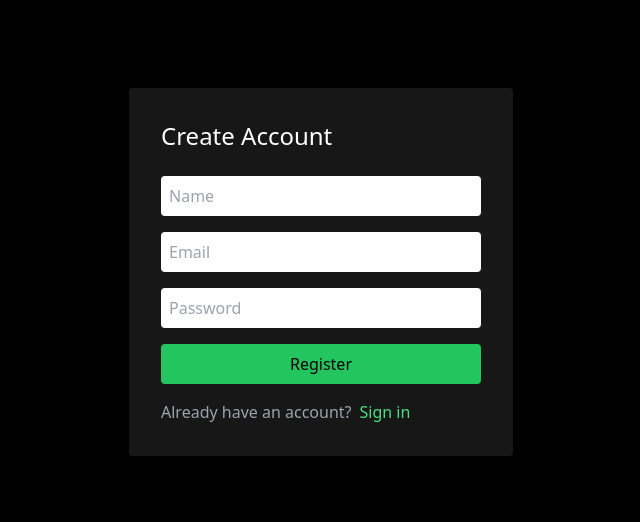
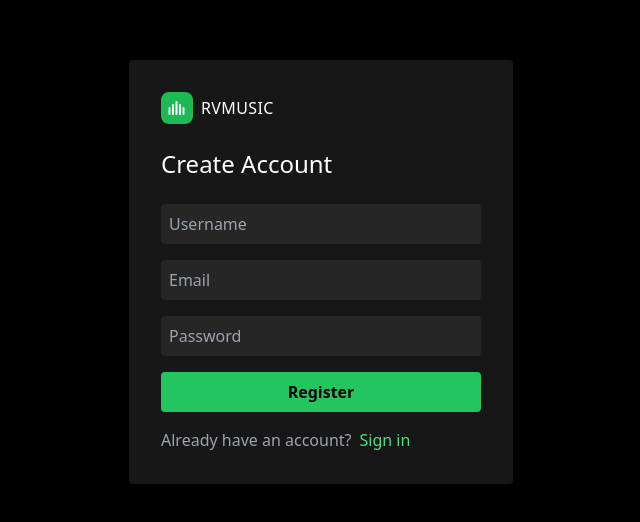
Before and after one commit to Rahul95-coder/spotify-clone-frontend, a React (Vite) app: page /register in a window 1280 px wide. Shown: the part 128-650 px from the top of the page, without its empty margins (319-959 px from the left). Built offline with nearby package versions, Linux system fonts and the light colour scheme; no server answers.

Commit message:
fix: login and regiter button to add spiner

```diff
--- a/src/pages/Login.tsx
+++ b/src/pages/Login.tsx
@@ -1,89 +1,102 @@
 import { useState } from "react"
 import { useNavigate } from "react-router-dom"
 import { login } from "../services/authService"
-import * as React from "react";
+import * as React from "react"
 
-export default function Login(){
+export default function Login() {
 
     const navigate = useNavigate()
 
-    const [email,setEmail] = useState("")
-    const [password,setPassword] = useState("")
-    const [error,setError] = useState("")
+    const [email, setEmail] = useState("")
+    const [password, setPassword] = useState("")
+    const [error, setError] = useState("")
+    const [loading, setLoading] = useState(false)  // ADDED
 
     const handleSubmit = async (e: React.FormEvent) => {
+        e.preventDefault()
+        setLoading(true)  // ADDED
+        setError("")
 
-        e.preventDefault()
-
-        try{
-
-            await login(email,password)
-
+        try {
+            await login(email, password)
             navigate("/")
-
-        }catch{
-
+        } catch {
             setError("Invalid credentials")
-
+        } finally {
+            setLoading(false)  // ADDED
         }
-
     }
 
-    return(
-
+    return (
         <div className="flex justify-center items-center h-screen bg-black">
 
             <form
                 onSubmit={handleSubmit}
                 className="bg-neutral-900 p-8 rounded w-96"
             >
+                {/* BRAND */}
+                <div className="flex items-center gap-2 mb-6">
+                    <div
+                        className="w-8 h-8 rounded-lg flex items-center justify-center"
+                        style={{ background: "#1DB954" }}
+                    >
+                        <svg viewBox="0 0 20 20" width="20" height="20">
+                            <rect x="1.5"  y="9" width="2" height="8"  rx="1" fill="white" opacity="0.9"/>
+                            <rect x="5"    y="6" width="2" height="11" rx="1" fill="white"/>
+                            <rect x="8.5"  y="3" width="2" height="14" rx="1" fill="white"/>
+                            <rect x="12"   y="6" width="2" height="11" rx="1" fill="white"/>
+                            <rect x="15.5" y="9" width="2" height="8"  rx="1" fill="white" opacity="0.9"/>
+                        </svg>
+                    </div>
+                    <span className="font-medium text-base tracking-wide text-white">RVMUSIC</span>
+                </div>
 
-                <h2 className="text-white text-2xl mb-6">
-                    Login
-                </h2>
+                <h2 className="text-white text-2xl mb-6">Login</h2>
 
-                {error && (
-                    <p className="text-red-400 mb-4">
-                        {error}
-                    </p>
-                )}
+                {error && <p className="text-red-400 mb-4">{error}</p>}
 
                 <input
                     type="email"
                     placeholder="Email"
-                    className="w-full mb-4 p-2 rounded"
+                    className="w-full mb-4 p-2 rounded bg-neutral-800 text-white"
                     value={email}
-                    onChange={(e)=>setEmail(e.target.value)}
+                    onChange={(e) => setEmail(e.target.value)}
+                    disabled={loading}
                 />
 
                 <input
                     type="password"
                     placeholder="Password"
-                    className="w-full mb-4 p-2 rounded"
+                    className="w-full mb-4 p-2 rounded bg-neutral-800 text-white"
                     value={password}
-                    onChange={(e)=>setPassword(e.target.value)}
+                    onChange={(e) => setPassword(e.target.value)}
+                    disabled={loading}
                 />
 
+                {/* CHANGED: spinner + disabled state while loading */}
                 <button
-                    className="bg-green-500 w-full p-2 rounded"
+                    type="submit"
+                    disabled={loading}
+                    className="bg-green-500 w-full p-2 rounded font-semibold flex items-center justify-center gap-2 disabled:opacity-70 disabled:cursor-not-allowed"
                 >
-                    Login
+                    {loading ? (
+                        <>
+                            <svg className="animate-spin w-4 h-4" viewBox="0 0 24 24" fill="none">
+                                <circle cx="12" cy="12" r="10" stroke="white" strokeWidth="3" strokeOpacity="0.3"/>
+                                <path d="M12 2a10 10 0 0 1 10 10" stroke="white" strokeWidth="3" strokeLinecap="round"/>
+                            </svg>
+                            Logging in...
+                        </>
+                    ) : "Login"}
                 </button>
 
                 <p className="text-gray-400 mt-4">
                     Don't have an account?
-                    <a
-                        href="/register"
-                        className="text-green-400 ml-2"
-                    >
-                        Sign up
-                    </a>
+                    <a href="/register" className="text-green-400 ml-2">Sign up</a>
                 </p>
 
             </form>
 
         </div>
-
     )
-
 }
--- a/src/pages/Register.tsx
+++ b/src/pages/Register.tsx
@@ -1,94 +1,111 @@
 import { useState } from "react"
 import { useNavigate } from "react-router-dom"
 import { register } from "../services/authService"
-import * as React from "react";
+import * as React from "react"
 
-export default function Register(){
+export default function Register() {
 
     const navigate = useNavigate()
 
-    const [name,setName] = useState("")
-    const [email,setEmail] = useState("")
-    const [password,setPassword] = useState("")
-    const [error,setError] = useState("")
+    const [name, setName] = useState("")
+    const [email, setEmail] = useState("")
+    const [password, setPassword] = useState("")
+    const [error, setError] = useState("")
+    const [loading, setLoading] = useState(false)
 
     const handleSubmit = async (e: React.FormEvent) => {
+        e.preventDefault()
+        setLoading(true)
+        setError("")
 
-        e.preventDefault()
-
-        try{
-
-            await register(name,email,password)
-
+        try {
+            await register(name, email, password)
             navigate("/login")
-
-        }catch{
-
-            setError("Registration failed")
-
+        } catch {
+            setError("Registration failed. Try a different email or username.")
+        } finally {
+            setLoading(false)
         }
-
     }
 
-    return(
-
+    return (
         <div className="flex justify-center items-center h-screen bg-black">
 
             <form
                 onSubmit={handleSubmit}
                 className="bg-neutral-900 p-8 rounded w-96"
             >
+                {/* BRAND */}
+                <div className="flex items-center gap-2 mb-6">
+                    <div
+                        className="w-8 h-8 rounded-lg flex items-center justify-center"
+                        style={{ background: "#1DB954" }}
+                    >
+                        <svg viewBox="0 0 20 20" width="20" height="20">
+                            <rect x="1.5"  y="9" width="2" height="8"  rx="1" fill="white" opacity="0.9"/>
+                            <rect x="5"    y="6" width="2" height="11" rx="1" fill="white"/>
+                            <rect x="8.5"  y="3" width="2" height="14" rx="1" fill="white"/>
+                            <rect x="12"   y="6" width="2" height="11" rx="1" fill="white"/>
+                            <rect x="15.5" y="9" width="2" height="8"  rx="1" fill="white" opacity="0.9"/>
+                        </svg>
+                    </div>
+                    <span className="font-medium text-base tracking-wide text-white">RVMUSIC</span>
+                </div>
 
-                <h2 className="text-white text-2xl mb-6">
-                    Create Account
-                </h2>
+                <h2 className="text-white text-2xl mb-6">Create Account</h2>
 
-                {error && (
-                    <p className="text-red-400 mb-4">{error}</p>
-                )}
+                {error && <p className="text-red-400 mb-4">{error}</p>}
 
                 <input
                     type="text"
-                    placeholder="Name"
-                    className="w-full mb-4 p-2 rounded"
+                    placeholder="Username"
+                    className="w-full mb-4 p-2 rounded bg-neutral-800 text-white"
                     value={name}
-                    onChange={(e)=>setName(e.target.value)}
+                    onChange={(e) => setName(e.target.value)}
+                    disabled={loading}
                 />
 
                 <input
                     type="email"
                     placeholder="Email"
-                    className="w-full mb-4 p-2 rounded"
+                    className="w-full mb-4 p-2 rounded bg-neutral-800 text-white"
                     value={email}
-                    onChange={(e)=>setEmail(e.target.value)}
+                    onChange={(e) => setEmail(e.target.value)}
+                    disabled={loading}
                 />
 
                 <input
                     type="password"
                     placeholder="Password"
-                    className="w-full mb-4 p-2 rounded"
+                    className="w-full mb-4 p-2 rounded bg-neutral-800 text-white"
                     value={password}
-                    onChange={(e)=>setPassword(e.target.value)}
+                    onChange={(e) => setPassword(e.target.value)}
+                    disabled={loading}
                 />
 
-                <button className="bg-green-500 w-full p-2 rounded">
-                    Register
+                <button
+                    type="submit"
+                    disabled={loading}
+                    className="bg-green-500 w-full p-2 rounded font-semibold flex items-center justify-center gap-2 disabled:opacity-70 disabled:cursor-not-allowed"
+                >
+                    {loading ? (
+                        <>
+                            <svg className="animate-spin w-4 h-4" viewBox="0 0 24 24" fill="none">
+                                <circle cx="12" cy="12" r="10" stroke="white" strokeWidth="3" strokeOpacity="0.3"/>
+                                <path d="M12 2a10 10 0 0 1 10 10" stroke="white" strokeWidth="3" strokeLinecap="round"/>
+                            </svg>
+                            Creating account...
+                        </>
+                    ) : "Register"}
                 </button>
 
                 <p className="text-gray-400 mt-4">
                     Already have an account?
-                    <a
-                        href="/login"
-                        className="text-green-400 ml-2"
-                    >
-                        Sign in
-                    </a>
+                    <a href="/login" className="text-green-400 ml-2">Sign in</a>
                 </p>
 
             </form>
 
         </div>
-
     )
-
 }
```
